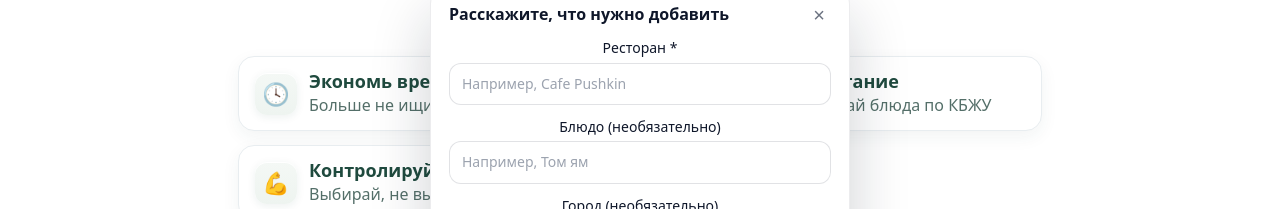
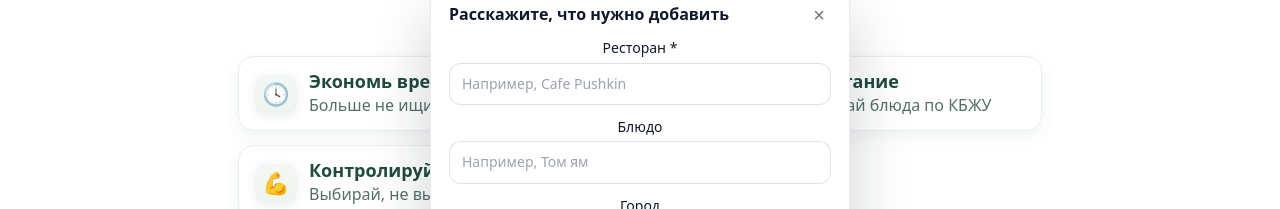
Before and after one commit to dsavastyan/restaurantsecret-web, a React (Vite) app: page / in a window 1280 px wide. Both pictures are taken after a click on the button "Не нашли нужный ресторан или блюдо?". Shown: the part 591-800 px from the top of the page. Built offline with nearby package versions, Linux system fonts and the light colour scheme; no server answers.

Commit message:
Refine suggestion form validation

```diff
--- a/src/pages/Landing.jsx
+++ b/src/pages/Landing.jsx
@@ -244,7 +244,7 @@ function SuggestPopover({ onClose }) {
     event.preventDefault()
     const trimmedRestaurant = restaurant.trim()
     if (!trimmedRestaurant) {
-      setValidationError('Укажите ресторан')
+      setValidationError('Укажите название ресторана')
       return
     }
 
@@ -289,14 +289,18 @@ function SuggestPopover({ onClose }) {
           <input
             type="text"
             value={restaurant}
-            onChange={(event) => setRestaurant(event.target.value)}
+            onChange={(event) => {
+              setRestaurant(event.target.value)
+              if (validationError) setValidationError('')
+            }}
             placeholder="Например, Cafe Pushkin"
             required
+            className={validationError ? 'is-invalid' : ''}
           />
         </label>
 
         <label className="suggest-popover__field">
-          <span>Блюдо (необязательно)</span>
+          <span>Блюдо</span>
           <input
             type="text"
             value={dish}
@@ -306,12 +310,12 @@ function SuggestPopover({ onClose }) {
         </label>
 
         <label className="suggest-popover__field">
-          <span>Город (необязательно)</span>
+          <span>Город</span>
           <input type="text" value={city} onChange={(event) => setCity(event.target.value)} placeholder="Москва" />
         </label>
 
         <label className="suggest-popover__field">
-          <span>Email для обратной связи (необязательно)</span>
+          <span>Email для обратной связи</span>
           <input type="email" value={email} onChange={(event) => setEmail(event.target.value)} placeholder="name@example.com" inputMode="email" />
         </label>
 
--- a/src/styles.css
+++ b/src/styles.css
@@ -1700,6 +1700,11 @@ body.tg-dark .login__alert {
   color: #0f172a;
 }
 
+.suggest-popover__field input.is-invalid {
+  border-color: #ef4444;
+  box-shadow: 0 0 0 1px #ef4444 inset;
+}
+
 .suggest-popover__field input::placeholder,
 .suggest-popover__field textarea::placeholder {
   color: #9ca3af;
```
